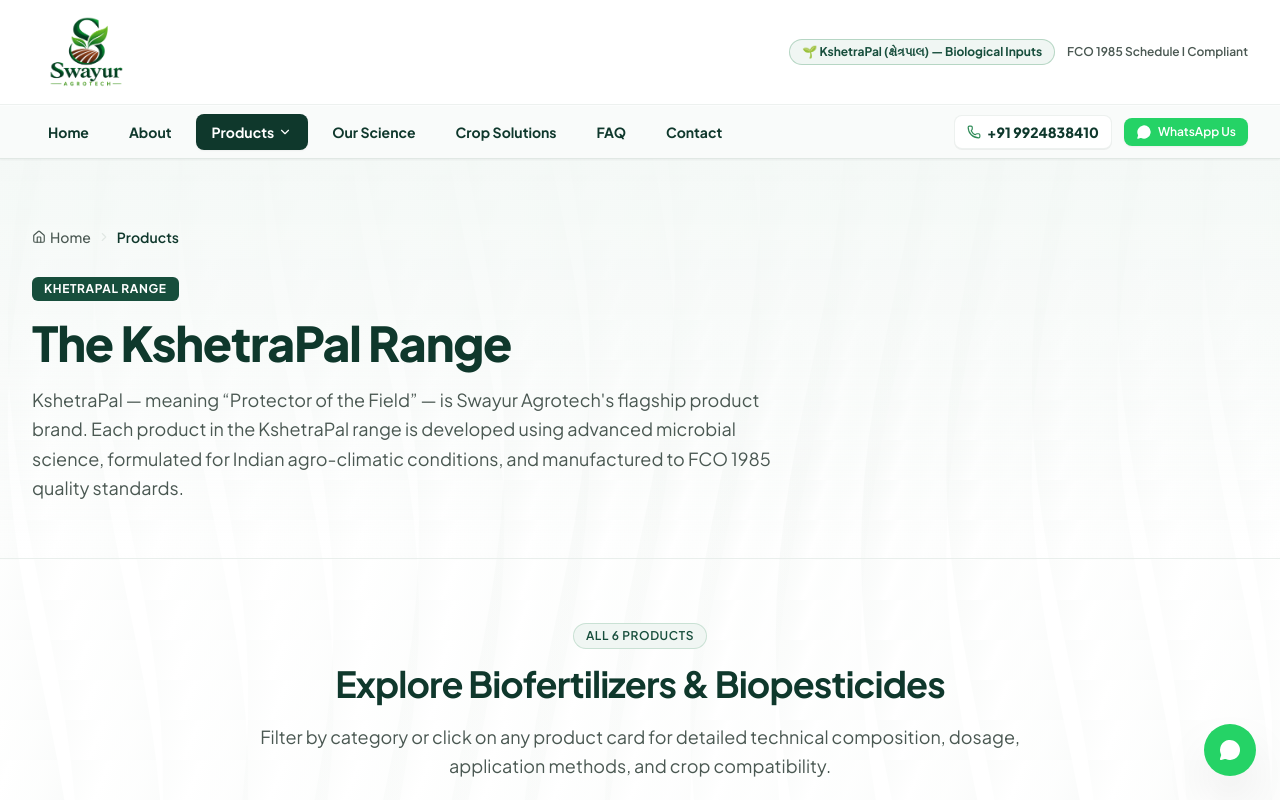
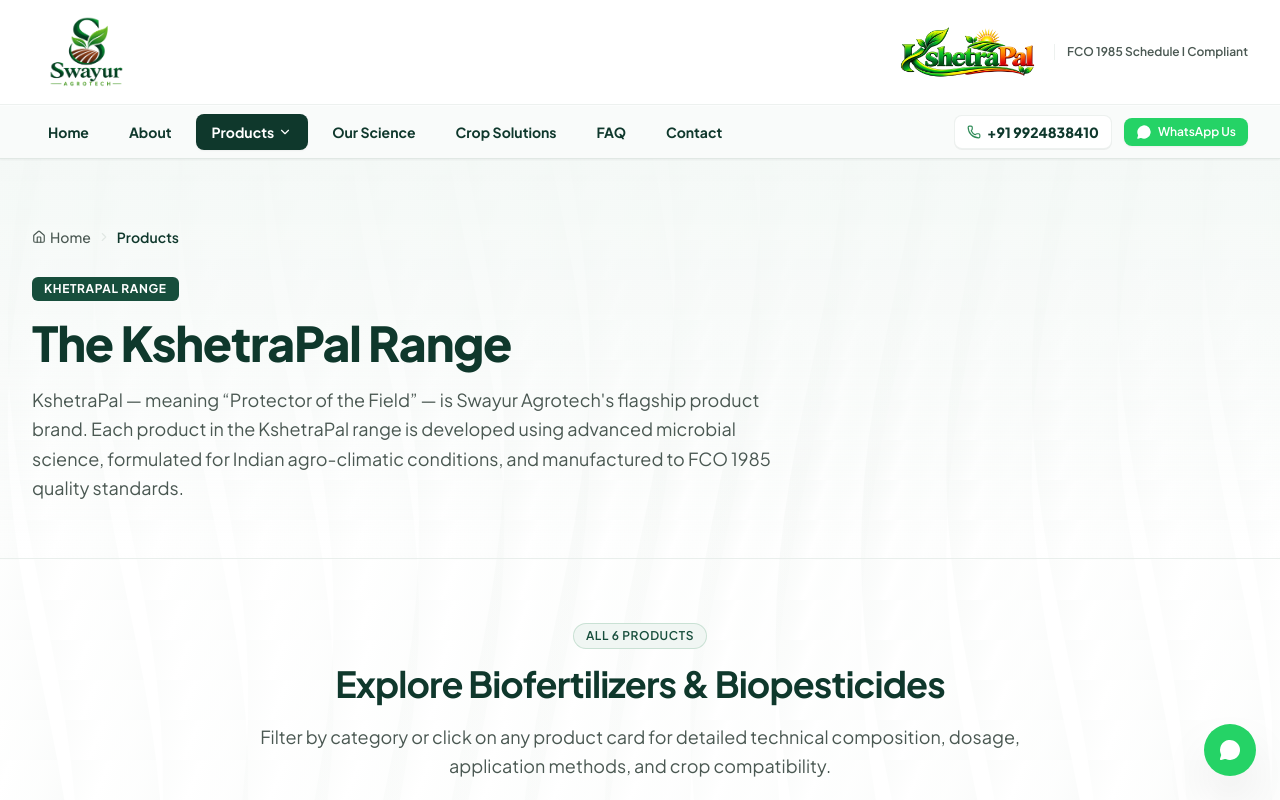
Before and after one commit to dakshsoni1005/Swayur_Website, a Next.js app: page /products in a window 1280 px wide. Shown: the top 800 px of the page. Built offline with nearby package versions, Linux system fonts and the light colour scheme; no server answers.

Commit message:
feat: replace text badge with official colorful KshetraPal brand logo image in header top right and mobile drawer

```diff
--- a/src/components/layout/Header.tsx
+++ b/src/components/layout/Header.tsx
@@ -32,11 +32,11 @@ export const Header: React.FC = () => {
 
   return (
     <header className="sticky top-0 z-40 w-full transition-all duration-200 bg-white border-b border-agri-border shadow-xs">
-      {/* Tier 1: Main Header (Official Swayur Agrotech Logo + Top Brand Badges) */}
+      {/* Tier 1: Main Header (Official Swayur Agrotech Logo on Left + Official KshetraPal Logo on Right) */}
       <div className="py-2.5 sm:py-3.5 border-b border-agri-border/60 bg-white">
         <Container>
           <div className="flex items-center justify-between gap-4 w-full">
-            {/* Left: Official Swayur Agrotech Logo */}
+            {/* Left: Official Swayur Agrotech Corporate Logo */}
             <Link href="/" className="flex items-center gap-3 shrink-0 group focus:outline-none py-0.5">
               <Image
                 src="/images/brand/swayur-agrotech-official-logo.png"
@@ -48,12 +48,17 @@ export const Header: React.FC = () => {
               />
             </Link>
 
-            {/* Top Right Quick Brand Badges & FCO Compliance */}
-            <div className="hidden lg:flex items-center gap-3 shrink-0">
-              <span className="text-xs font-bold px-3 py-1 rounded-full bg-agri-pale text-agri-primary border border-agri-accent/30 flex items-center gap-1.5">
-                🌱 {companyData.brand} ({companyData.brandGujarati}) — Biological Inputs
-              </span>
-              <span className="text-xs font-semibold text-agri-muted">
+            {/* Top Right: Official KshetraPal Product Brand Logo & FCO Compliance */}
+            <div className="hidden lg:flex items-center gap-4 shrink-0">
+              <Image
+                src="/images/brand/kshetrapal-official-logo.png"
+                alt="KshetraPal Brand Logo"
+                width={600}
+                height={200}
+                priority
+                className="h-10 sm:h-12 lg:h-14 w-auto object-contain transition-transform hover:scale-105"
+              />
+              <span className="text-xs font-semibold text-agri-muted border-l border-agri-border/60 pl-3">
                 FCO 1985 Schedule I Compliant
               </span>
             </div>
--- a/src/components/navigation/MobileNavigation.tsx
+++ b/src/components/navigation/MobileNavigation.tsx
@@ -23,7 +23,7 @@ export const MobileNavigation: React.FC<MobileNavigationProps> = ({ isOpen, onCl
 
   return (
     <div className="fixed inset-0 z-50 lg:hidden flex flex-col bg-white">
-      {/* Drawer Header with Official Swayur Agrotech Logo */}
+      {/* Drawer Header with Official Logos */}
       <div className="flex items-center justify-between px-4 py-3 border-b border-agri-border bg-agri-dark text-white">
         <Link href="/" onClick={onClose} className="flex items-center gap-2">
           <Image
@@ -33,10 +33,13 @@ export const MobileNavigation: React.FC<MobileNavigationProps> = ({ isOpen, onCl
             height={400}
             className="h-10 w-auto object-contain bg-white rounded-md p-1"
           />
-          <div>
-            <span className="font-extrabold text-base block leading-tight">{companyData.brand}</span>
-            <span className="text-xs text-agri-light block">{companyData.brandGujarati}</span>
-          </div>
+          <Image
+            src="/images/brand/kshetrapal-official-logo.png"
+            alt="KshetraPal"
+            width={600}
+            height={200}
+            className="h-8 w-auto object-contain bg-white/90 rounded-md p-0.5"
+          />
         </Link>
         <button
           onClick={onClose}
```
Also changed, not shown: public/images/brand/kshetrapal-official-logo.png (added).
